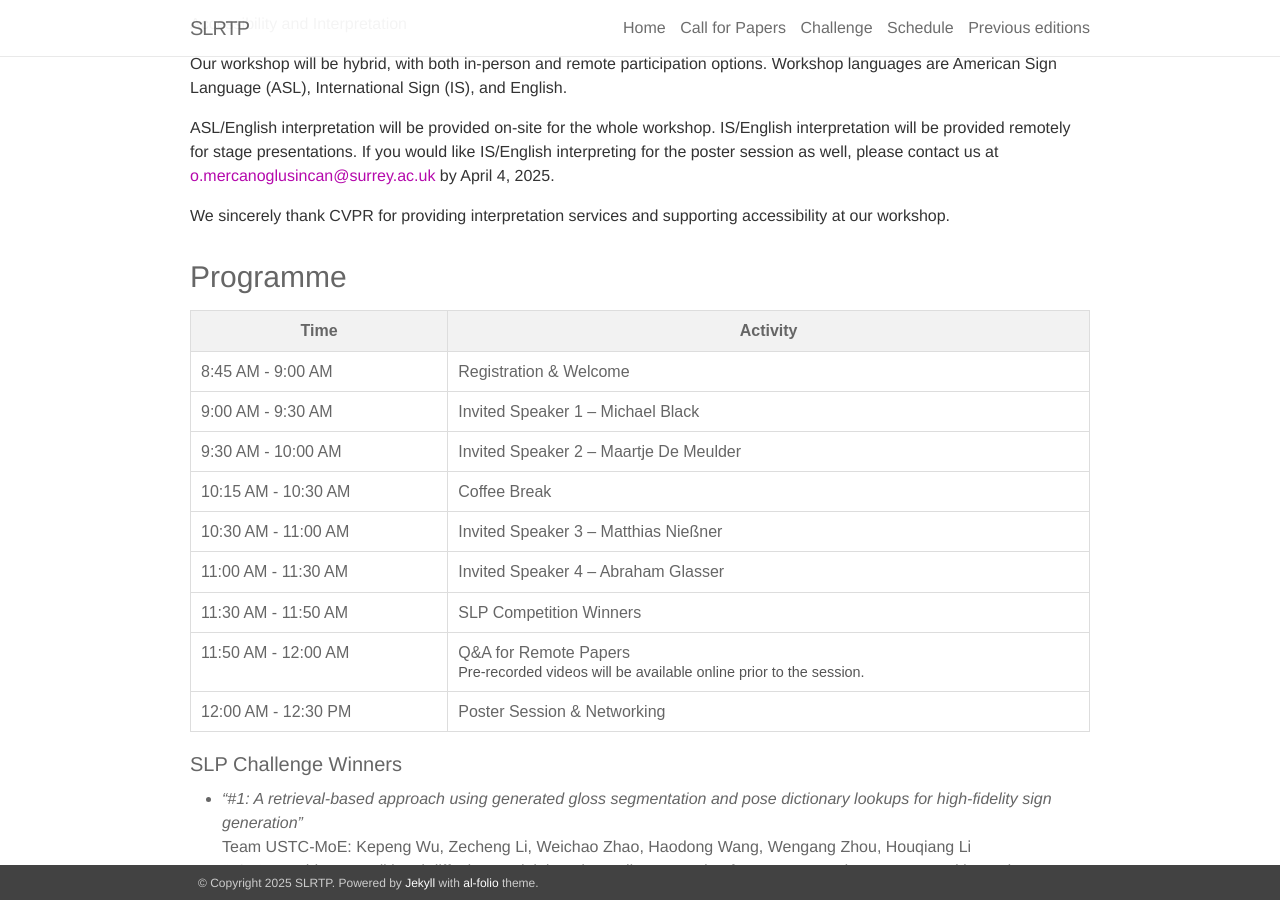
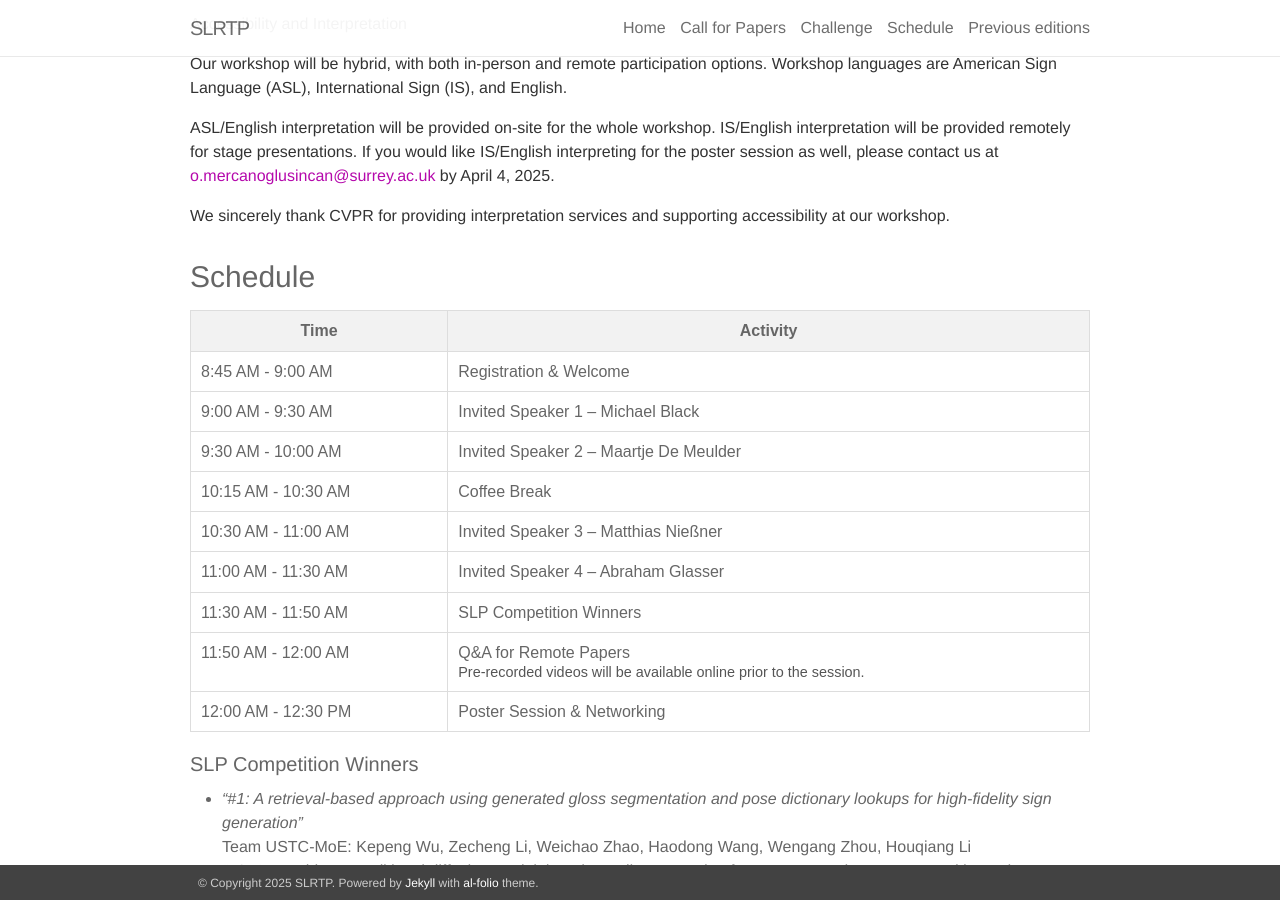
Before and after one commit to slrtpworkshop/slrtpworkshop.github.io, a Jekyll site: the page built from _pages/03_schedule.md, in a window 1280 px wide and 900 px high, scrolled down 409 px. Built offline with Jekyll 4.4.1, drawn with Linux system fonts in a browser that asks for light colours; nearby versions of some CDN libraries.

Commit message:
Update 03_schedule.md

```diff
--- a/_pages/03_schedule.md
+++ b/_pages/03_schedule.md
@@ -12,7 +12,7 @@ ASL/English interpretation will be provided on-site for the whole workshop. IS/E
 
 We sincerely thank CVPR for providing interpretation services and supporting accessibility at our workshop.
 
-<h3>Programme</h3>
+<h3>Schedule</h3>
 
 <table style="width:100%; border-collapse: collapse; font-family: Arial, sans-serif;">
   <thead>
@@ -67,7 +67,7 @@ We sincerely thank CVPR for providing interpretation services and supporting acc
   </tbody>
 </table>
 
-<h4>SLP Challenge Winners</h4>
+<h4>SLP Competition Winners</h4>
 <ul>
   <li><em>“#1: A retrieval-based approach using generated gloss segmentation and pose dictionary lookups for high-fidelity sign generation”</em><br> Team USTC-MoE: Kepeng Wu, Zecheng Li, Weichao Zhao, Haodong Wang, Wengang Zhou, Houqiang Li</li>
   <li><em>“#2: A text-driven conditional diffusion model, learning a direct mapping from text to continuous poses without gloss annotations”</em><br> Team hfut-lmc: Shengeng Tang, Jiayi He, Xu Wang, Ruobei Zhang, Yaxiong Wang, Lechao Cheng</li>
```
